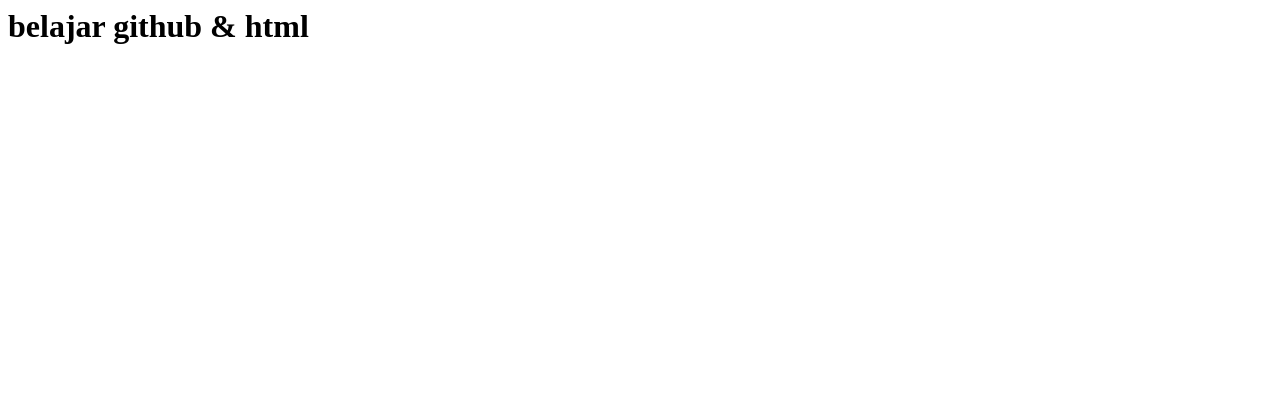
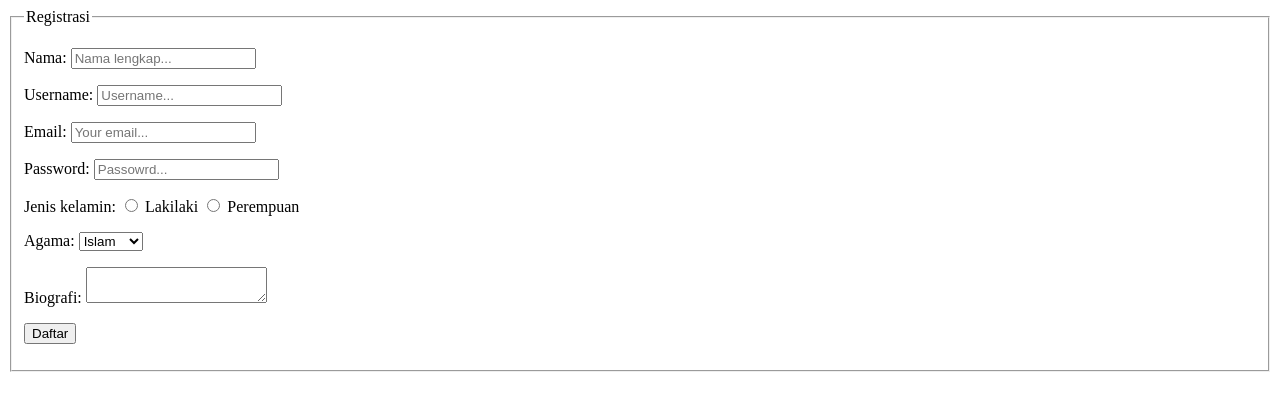
Before and after one commit to MichaelP2/pts_genap, a plain HTML site: page index.html in a window 1280 px wide. Drawn offline with Linux system fonts and the light colour scheme.

Commit message:
edit2 change

```diff
--- a/index.html
+++ b/index.html
@@ -1,8 +1,50 @@
+<!DOCTYPE html>
 <html>
 <head>
-<title> github & html </title>
+<title>Registrasi</title>
 </head>
 <body>
-<h1> belajar github & html</h1>
+<form action="contact.php" method="POST">
+<fieldset>
+<legend>Registrasi</legend>
+<p>
+<label>Nama:</label>
+<input type="text" name="nama" placeholder="Nama lengkap..." />
+</p>
+<p>
+<label>Username:</label>
+<input type="text" name="username" placeholder="Username..." />
+</p>
+<p>
+<label>Email:</label>
+<input type="email" name="email" placeholder="Your email..." />
+</p>
+<p>
+<label>Password:</label>
+<input type="password" name="password" placeholder="Passowrd..." />
+</p>
+<p>
+<label>Jenis kelamin:</label>
+<label><input type="radio" name="jenis_kelamin" value="laki-laki" /> Lakilaki</label>
+<lael><input type="radio" name="jenis_kelamin" value="perempuan" /> Perempuan</label>
+</p>
+<p>
+<label>Agama:</label>
+<select name="agama">
+<option value="islam">Islam</option>
+<option value="kristen">Kristen</option>
+<option value="hindu">Hindu</option>
+<option value="budha">Budha</option>
+</select>
+</p>
+<p>
+<label>Biografi:</label>
+<textarea name="biografi"></textarea>
+</p>
+<p>
+<input type="submit" name="submit" value="Daftar" />
+</p>
+</fieldset>
+</form>
 </body>
 </html>
```
